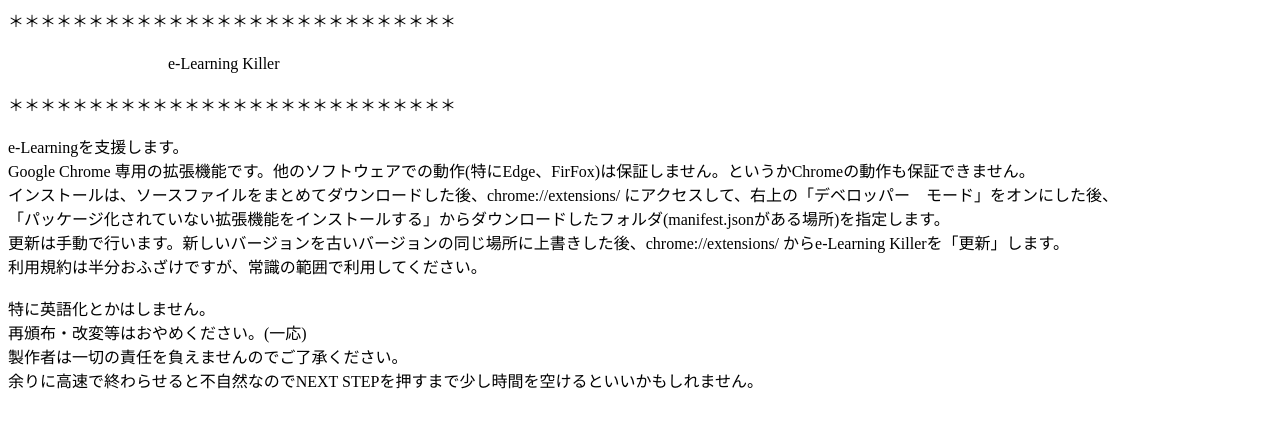
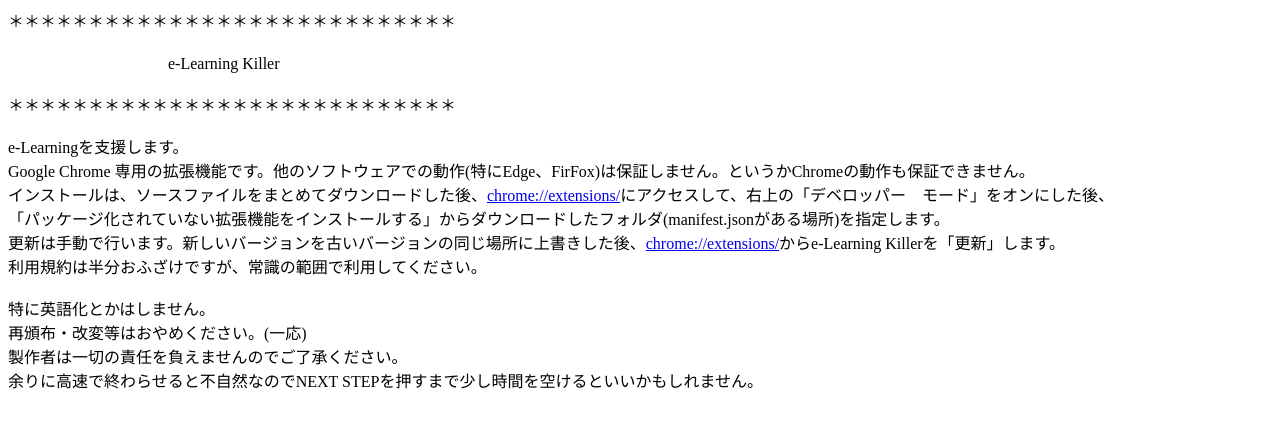
Before and after one commit to Supportinge/e-Learning-SUP, a browser extension: page README.html in a window 1280 px wide. Drawn offline with Linux system fonts and the light colour scheme.

Commit message:
v1.2.0.0

```diff
--- a/README.html
+++ b/README.html
@@ -8,8 +8,8 @@
 <br>
 e-Learningを支援します。<br>
 Google Chrome 専用の拡張機能です。他のソフトウェアでの動作(特にEdge、FirFox)は保証しません。というかChromeの動作も保証できません。<br>
-インストールは、ソースファイルをまとめてダウンロードした後、chrome://extensions/ にアクセスして、右上の「デベロッパー　モード」をオンにした後、<br>「パッケージ化されていない拡張機能をインストールする」からダウンロードしたフォルダ(manifest.jsonがある場所)を指定します。<br>
-更新は手動で行います。新しいバージョンを古いバージョンの同じ場所に上書きした後、chrome://extensions/ からe-Learning Killerを「更新」します。<br>
+インストールは、ソースファイルをまとめてダウンロードした後、<a href="chrome://extensions/">chrome://extensions/</a>にアクセスして、右上の「デベロッパー　モード」をオンにした後、<br>「パッケージ化されていない拡張機能をインストールする」からダウンロードしたフォルダ(manifest.jsonがある場所)を指定します。<br>
+更新は手動で行います。新しいバージョンを古いバージョンの同じ場所に上書きした後、<a href="chrome://extensions/">chrome://extensions/</a>からe-Learning Killerを「更新」します。<br>
 利用規約は半分おふざけですが、常識の範囲で利用してください。<br>
 <br>
 特に英語化とかはしません。<br>
```
